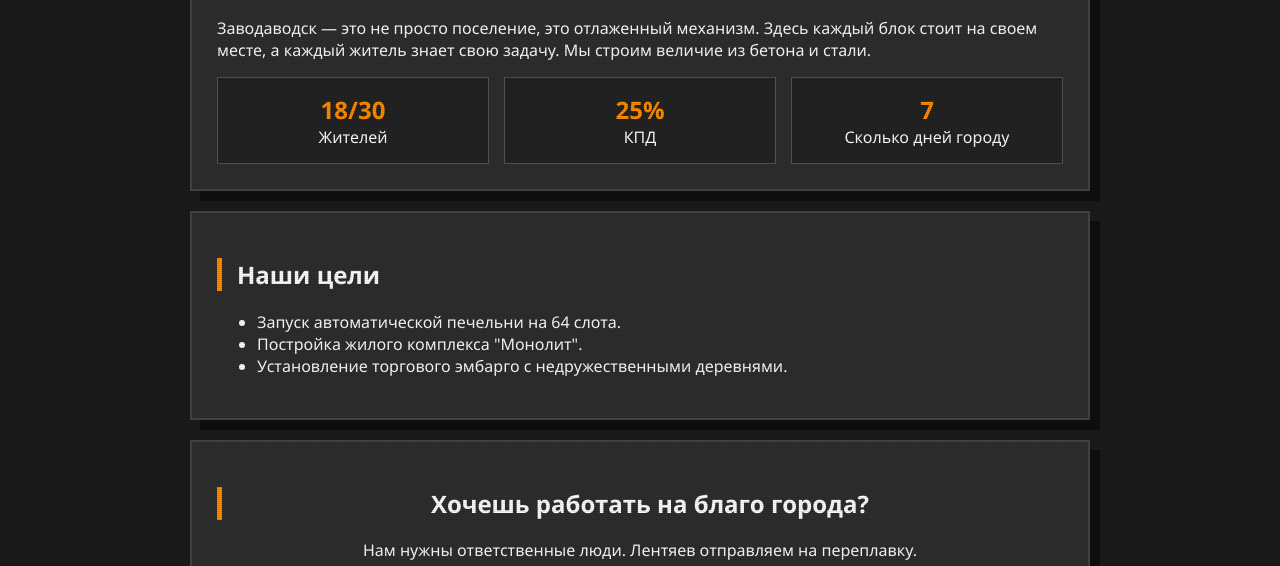
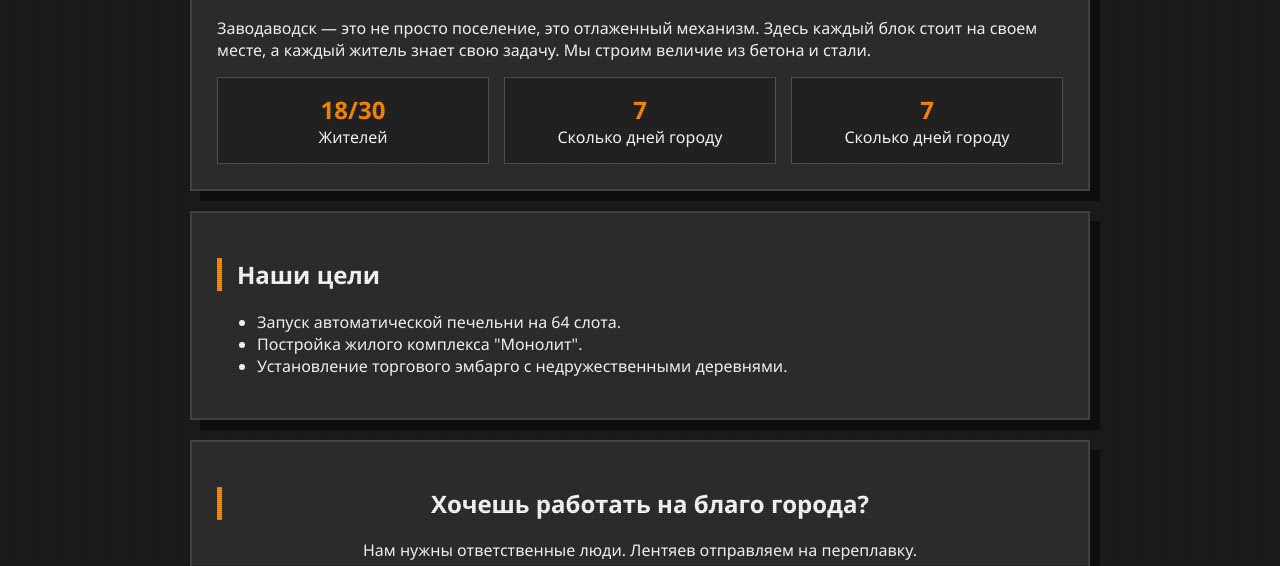
Before and after one commit to Ryzik3489/stile, a plain HTML site: page index.html in a window 1280 px wide. Shown: the part 234-800 px from the top of the page. Drawn offline with Linux system fonts and the light colour scheme.

Commit message:
Update city days statistic in index.html

```diff
--- a/index.html
+++ b/index.html
@@ -110,8 +110,8 @@
                     <div>Жителей</div>
                 </div>
                 <div class="stat-item">
-                    <div class="stat-value">25%</div>
-                    <div>КПД</div>
+                    <div class="stat-value">7</div>
+                    <div>Сколько дней городу</div>
                 </div>
                 <div class="stat-item">
                     <div class="stat-value">7</div>
```
